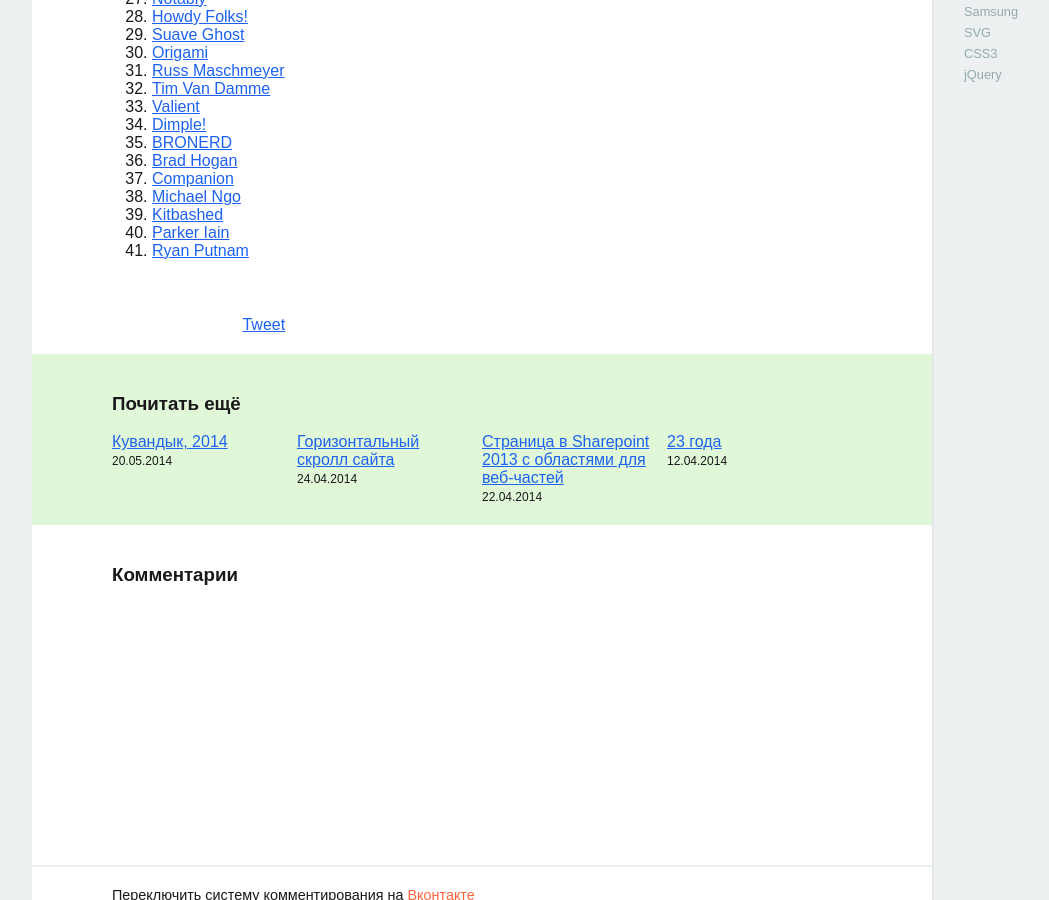
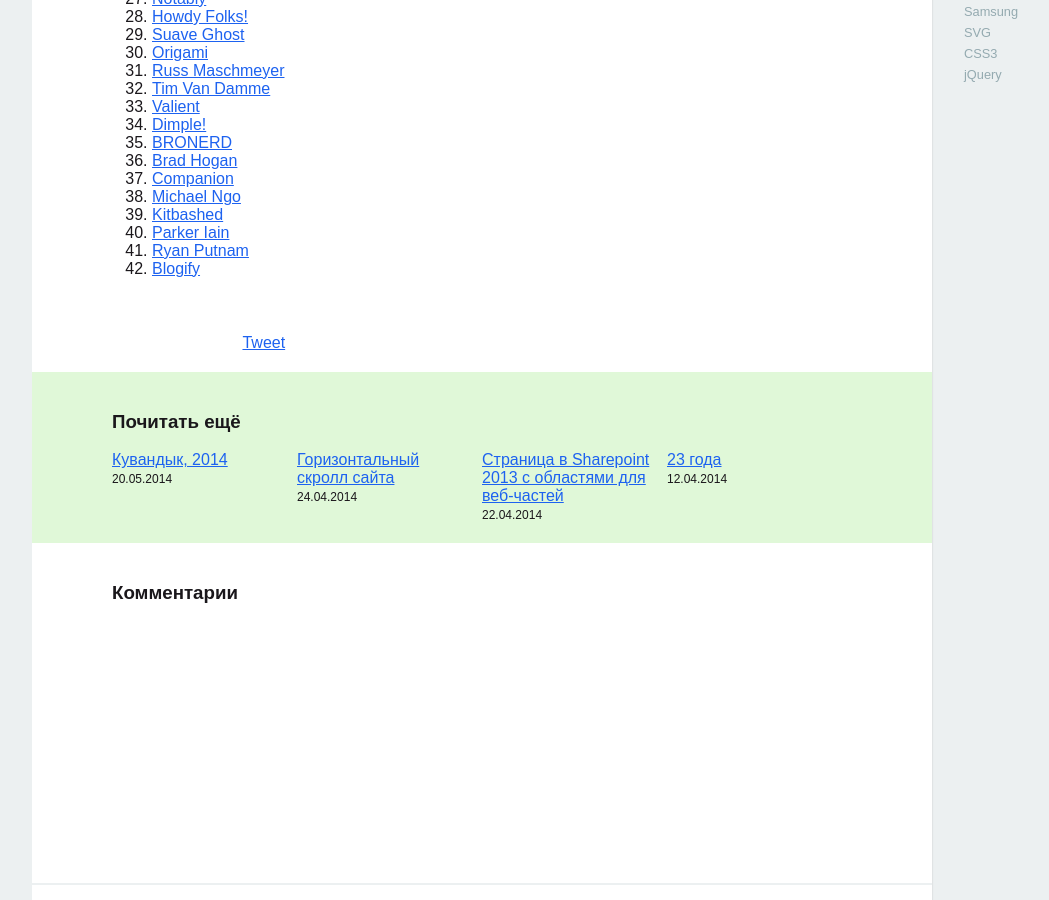
Before and after one commit to anna-vanlee/bizikov.ru, a Jekyll site: the page built from _posts/2014-01-23-great-design-part-1.markdown, in a window 1280 px wide and 900 px high, scrolled down 823 px. Shown: the whole window, without its empty margins (8-1057 px from the left). Built offline with Jekyll 4.4.1, drawn with Linux system fonts in a browser that asks for light colours; some web fonts are replaced; comment, search, counter and statistics services are not loaded.

Commit message:
add blogify

```diff
--- a/_posts/2014-01-23-great-design-part-1.markdown
+++ b/_posts/2014-01-23-great-design-part-1.markdown
@@ -52,3 +52,4 @@ tags:
 39. [Kitbashed](http://kitbashed.com/)
 40. [Parker Iain](http://www.parkeriain.com/)
 41. [Ryan Putnam](http://ryanputn.am/)
+42. [Blogify](http://templates.suitstheme.com/blogify/)
```
